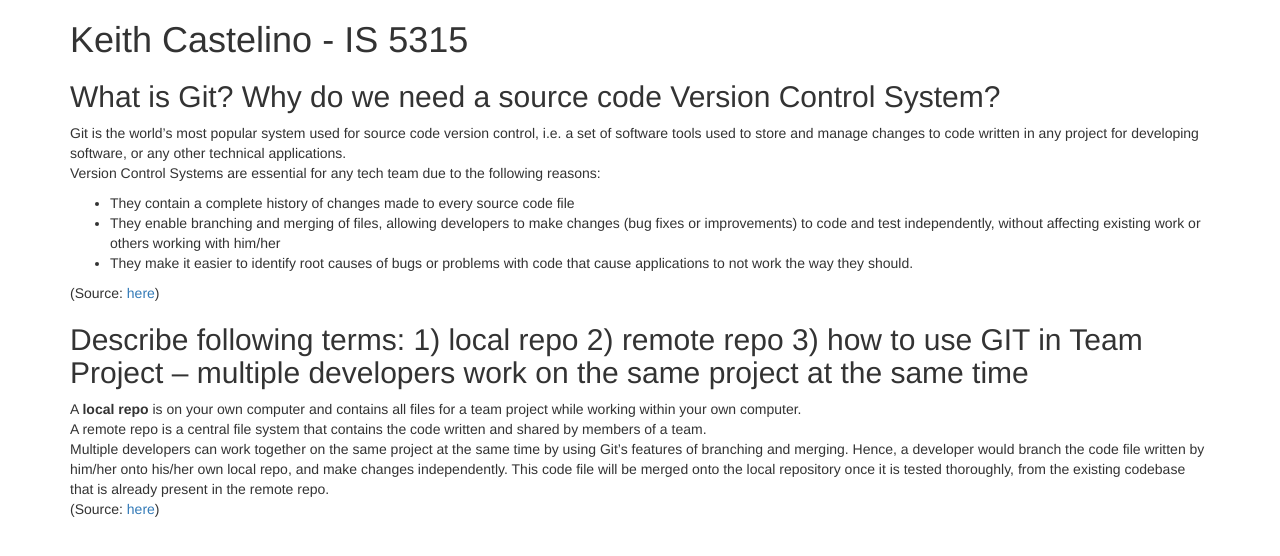
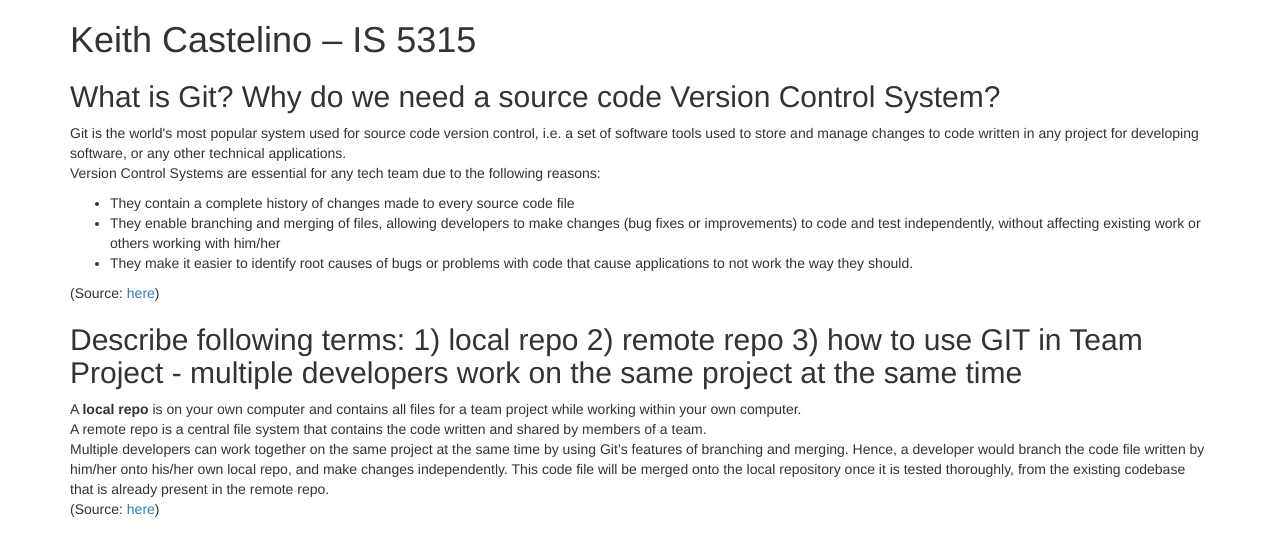
Before and after one commit to keithcas13/5315, a plain HTML site: page hwgit.html in a window 1280 px wide. Drawn offline with nearby package versions, Linux system fonts and the light colour scheme.

Commit message:
fixing display of special characters

```diff
--- a/hwgit.html
+++ b/hwgit.html
@@ -5,10 +5,10 @@
   </head>
   <body>
     <div class="container">
-      <h1>Keith Castelino - IS 5315</h1>
+      <h1>Keith Castelino &#8210 IS 5315</h1>
       <h2>What is Git? Why do we need a source code Version Control System?</h2>
       <p>
-      Git is the world’s most popular system used for source code version control, i.e. a set of software tools used to store and manage changes to code written in any project for developing software, or any other technical applications.
+      Git is the world&#39;s most popular system used for source code version control, i.e. a set of software tools used to store and manage changes to code written in any project for developing software, or any other technical applications.
       </br>Version Control Systems are essential for any tech team due to the following reasons:
       <ul>
       <li>They contain a complete history of changes made to every source code file</li>
@@ -16,7 +16,7 @@
       <li>They make it easier to identify root causes of bugs or problems with code that cause applications to not work the way they should.</li>
       </ul>
       (Source: <a href = "https://atlassian.com/git/tutorials/what-is-version-control">here</a>)</p>
-      <h2>Describe following terms: 1) local repo 2) remote repo 3) how to use GIT in Team Project – multiple developers work on the same project at the same time</h2>
+      <h2>Describe following terms: 1) local repo 2) remote repo 3) how to use GIT in Team Project - multiple developers work on the same project at the same time</h2>
       <p>A <strong>local repo</strong> is on your own computer and contains all files for a team project while working within your own computer.
       </br>A remote repo is a central file system that contains the code written and shared by members of a team.
       </br>Multiple developers can work together on the same project at the same time by using Git’s features of branching and merging. Hence, a developer would branch the code file written by him/her onto his/her own local repo, and make changes independently. This code file will be merged onto the local repository once it is tested thoroughly, from the existing codebase that is already present in the remote repo.
```
